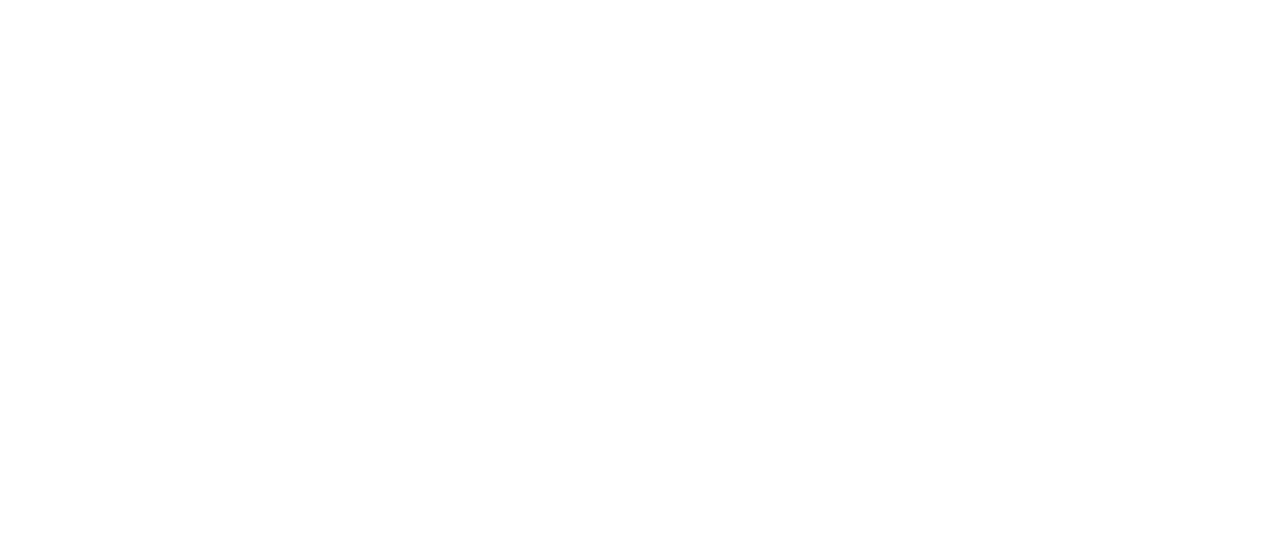
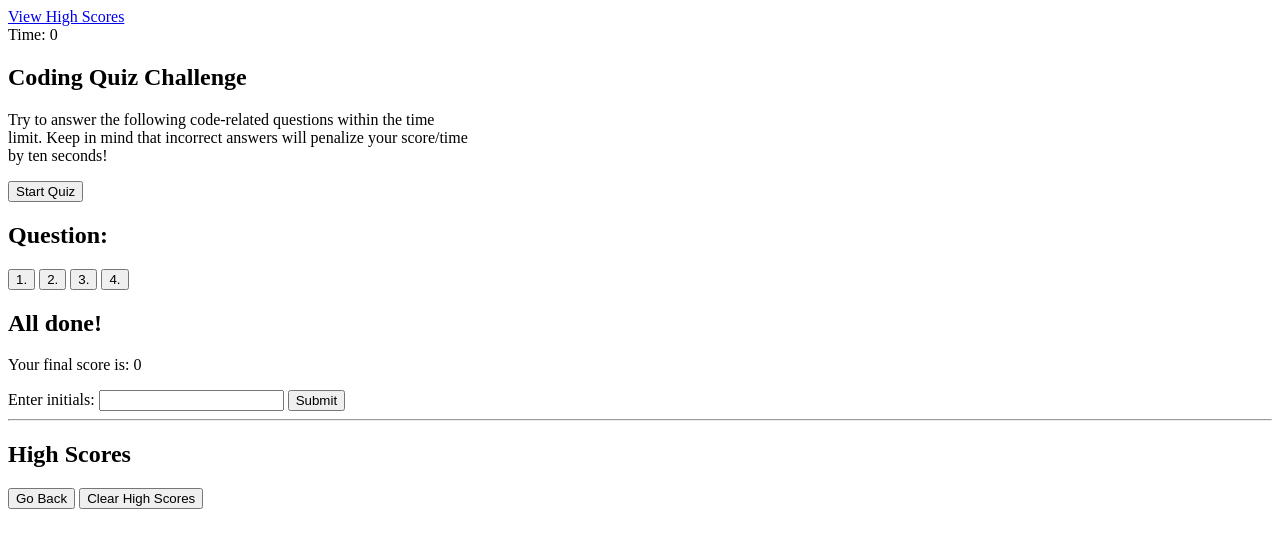
Before and after one commit to srvidales/quizzer, a website: page index.html in a window 1280 px wide. Drawn offline with Linux system fonts and the light colour scheme.

Commit message:
Adds quizz steps to index.html

```diff
--- a/index.html
+++ b/index.html
@@ -1,13 +1,71 @@
 <!DOCTYPE html>
 <html lang="en">
 <head>
-    <meta charset="UTF-8" />
-    <meta name="viewport" content="width=device-width, initial-scale=1.0" />
-    <meta http-equiv="X-UA-Compatible" content="ie=edge" />
+    <meta charset="UTF-8"/>
+    <meta name="viewport" content="width=device-width, initial-scale=1.0"/>
+    <meta http-equiv="X-UA-Compatible" content="ie=edge"/>
     <link rel="stylesheet" type="text/css" href="./assets/css/style.css">
     <title>JavaScript Quiz</title>
 </head>
 <body>
+
+<!-- Header Section -->
+<header>
+    <a id="high-scores-link" href="#">View High Scores</a>
+    <div>Time: <span id="time-left-span">0</span></div>
+</header>
+
+<div>
+
+    <!-- Intro Step -->
+    <section>
+        <h1>Coding Quiz Challenge</h1>
+        <p>Try to answer the following code-related questions within the time<br>
+            limit. Keep in mind that incorrect answers will penalize your score/time<br>
+            by ten seconds!</p>
+        <button id="start-quiz-button">Start Quiz</button>
+    </section>
+
+    <!-- Quiz Step -->
+    <section id="quiz-section">
+        <h1 id="question-heading">Question:</h1>
+        <div>
+            <button class="answer-button">1.</button>
+            <button class="answer-button">2.</button>
+            <button class="answer-button">3.</button>
+            <button class="answer-button">4.</button>
+        </div>
+    </section>
+
+    <!-- Summary Step -->
+    <section id="summary-section">
+        <h1>All done!</h1>
+        <div>
+            <p>Your final score is: <span id="final-score-span">0</span></p>
+        </div>
+        <div>
+            <label for="initials-input">Enter initials:</label>
+            <input id="initials-input">
+            <button id="submit-button">Submit</button>
+        </div>
+    </section>
+
+    <!-- Evaluation Section -->
+    <div id="evaluation-div">
+        <hr>
+        <p id="evaluation-paragraph"></p>
+    </div>
+
+    <!-- High Scores Step -->
+    <section id="high-scores-section">
+        <h1>High Scores</h1>
+        <ul id="high-scores-list"></ul>
+        <button id="back-button">Go Back</button>
+        <button id="clear-high-scores-button">Clear High Scores</button>
+    </section>
+
+</div>
+
 <script src="./assets/js/script.js"></script>
 </body>
 </html>
```
